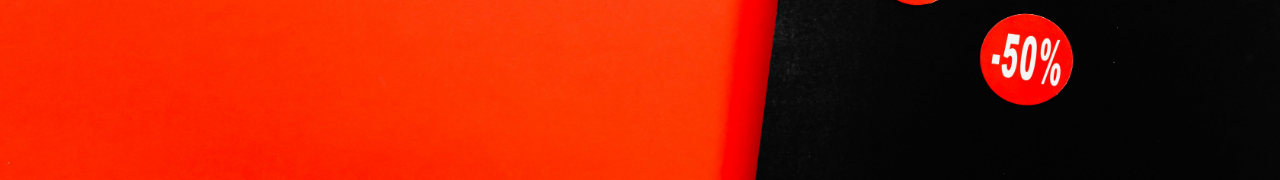
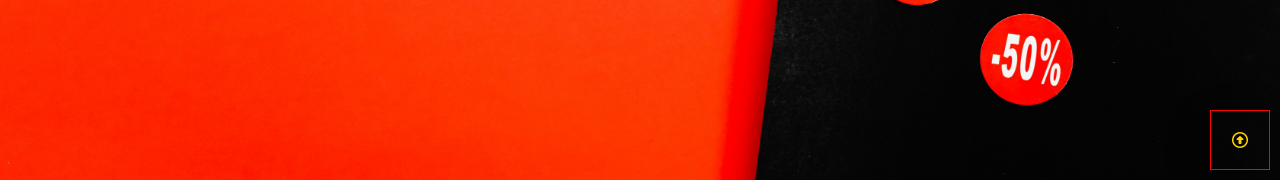
Before and after one commit to GustavFluur/gold_scroll, a Django app: page /articles/ in a window 1280 px wide. Shown: the part 620-800 px from the top of the page. Run offline with Django 3.2, Linux system fonts and the light colour scheme; data that the repository does not hold is empty; some libraries are stand-ins or nearby versions.

Commit message:
Added and created a return button on the article/products page

```diff
--- a/articles/templates/articles/articles.html
+++ b/articles/templates/articles/articles.html
@@ -75,4 +75,19 @@
         </div>
     </div>
 </div>
+<div class="return-button shadow-lg rounded-5 border border-black">
+    <a class="btt-link d-flex h-100">
+        <i class="far fa-arrow-alt-circle-up mx-auto my-auto" style="color: #ffd500;"></i>
+    </a>
+</div>
 {% endblock %}
+
+{% block articles_js %}
+
+{{ block.super }}
+    <script type="text/javascript">
+        $('.btt-link').click(function(e) {
+            window.scrollTo(0,0)
+        })
+    </script>
+{% endblock %}
--- a/static/css/base.css
+++ b/static/css/base.css
@@ -63,6 +63,25 @@ body {
     z-index: -1;
 }
 
+.return-button {
+    height: 60px;
+    width: 60px;
+    position: fixed;
+    bottom: 10px;
+    right: 10px;
+}
+
+.return-button a {
+    display: flex;
+    height: 100%;
+    justify-content: center;
+    align-items: center;
+}
+
+.return-button {
+    color: #ffd500
+}
+
 /* -------------------------------- Media Queries */
 
 /* Slightly larger container on xl screens */
--- a/templates/base.html
+++ b/templates/base.html
@@ -118,7 +118,7 @@
   {% block content %}
   {% endblock %}
 
-  {% block postloadjs %}
+  {% block articles_js %}
   {% endblock %}
 
 
```
Also changed, not shown: media/article_images/12_Iphone_Pro.jpeg (added), media/article_images/220px-Of_Mice_and_Men_1937_1st_ed_dust_jacket.jpg (added), media/article_images/GTA_5.jpeg (added).
